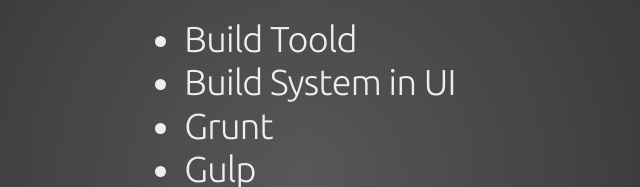
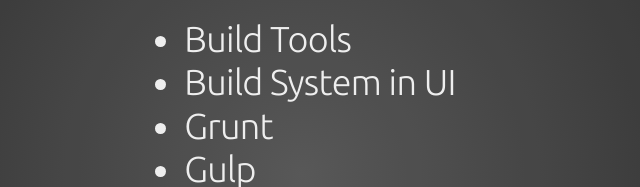
Before and after one commit to arvindr21/building-n-Scaffolding, a plain HTML site: page index.html in a window 1280 px wide. Both pictures are taken after a click on the element 1251 px from the left and 734 px from the top of the page. Shown: the part 225-412 px from the top of the page, 338-978 px from the left. Drawn offline with Linux system fonts and the light colour scheme.

Commit message:
Update index.html

```diff
--- a/index.html
+++ b/index.html
@@ -59,7 +59,7 @@
 				<section>
 					<h3>Contents</h3>
 					<ul style="text-align:left;">
-						<li>Build Toold</li>
+						<li>Build Tools</li>
 						<li>Build System in UI</li>
 						<li>Grunt</li>
 						<li>Gulp</li>
```
